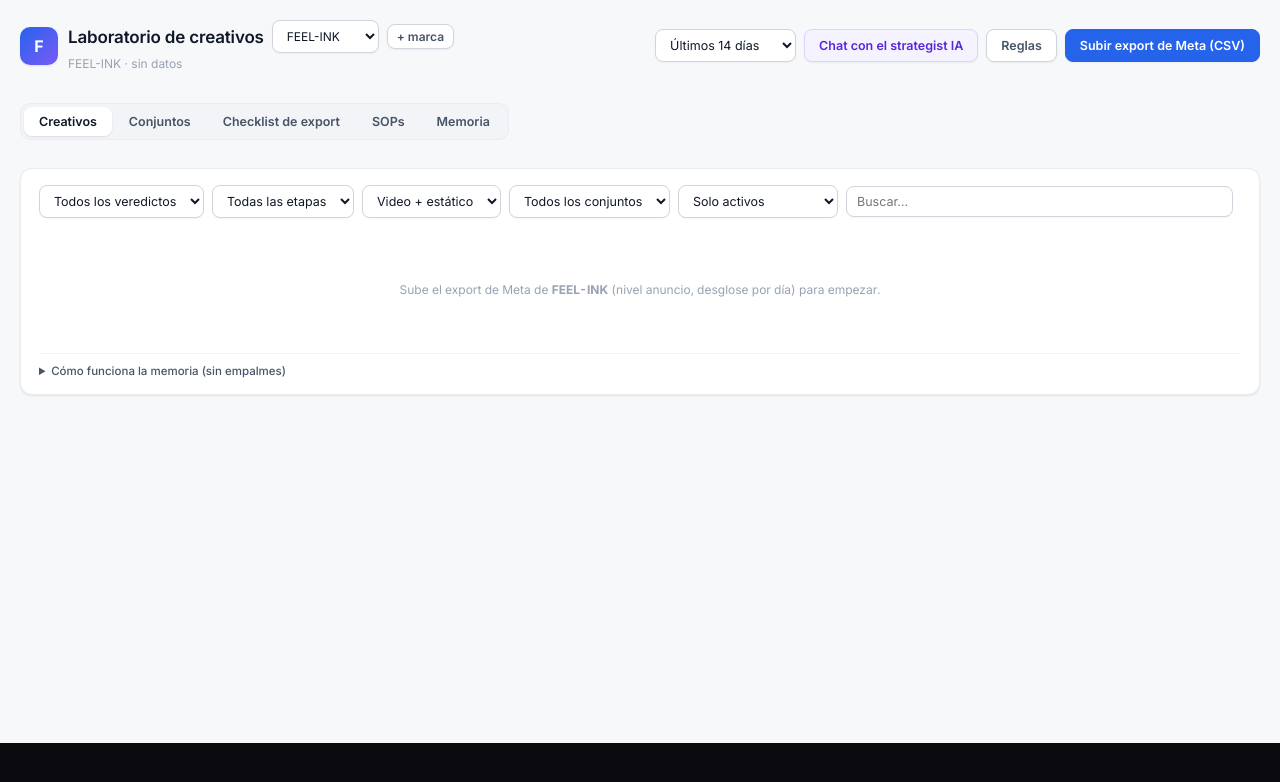
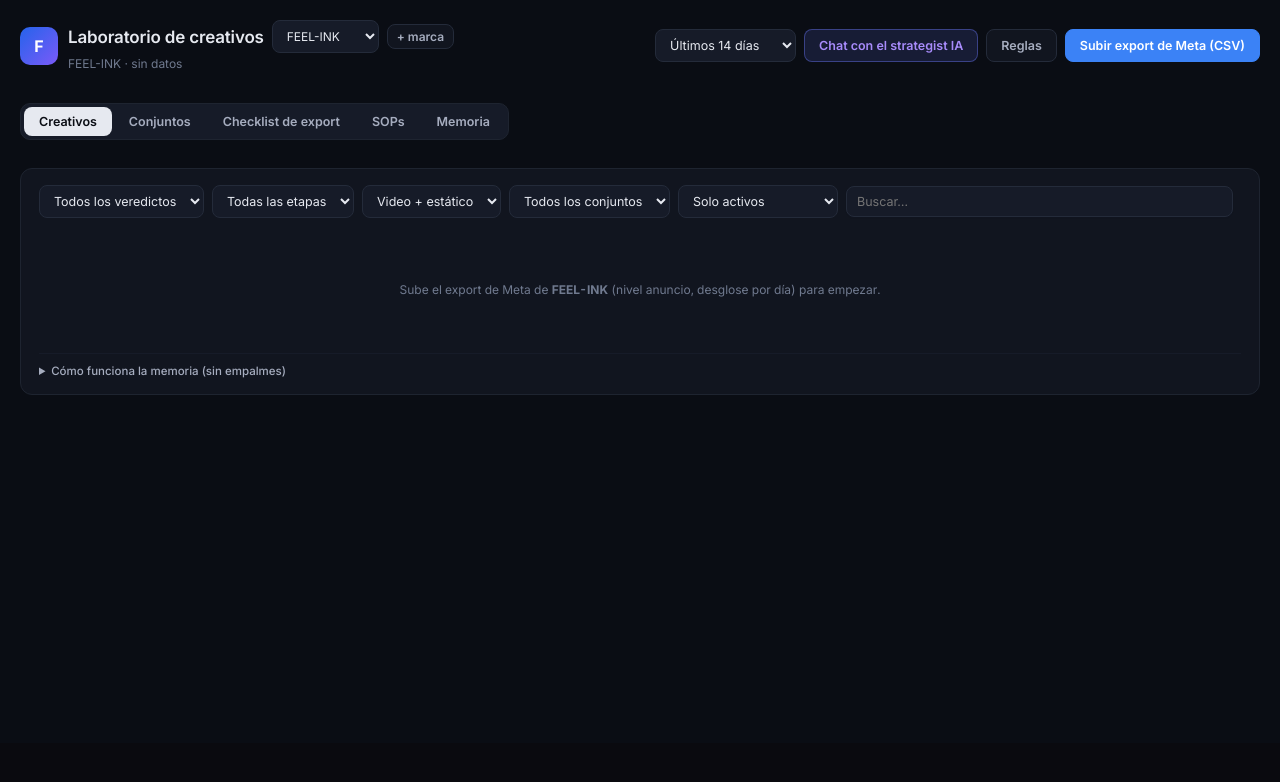
Before and after one commit to lalocmtz/addissector, a Next.js app: page /app/conjuntos in a window 1280 px wide. Shown: the top 782 px of the page. Built offline with nearby package versions, Linux system fonts and the light colour scheme.

Commit message:
Update page.tsx

```diff
--- a/src/app/app/conjuntos/page.tsx
+++ b/src/app/app/conjuntos/page.tsx
@@ -1,5 +1,5 @@
 'use client';
 
 export default function ConjuntosPage() {
-  return <iframe src="/studio-lab.html" title="Analisis de Meta" style={{ width: '100%', height: 'calc(100vh - 57px)', border: 0, background: '#F7F8FA' }} />;
+  return <iframe src="/analisis-meta.html" title="Analisis de Meta" style={{ width: '100%', height: 'calc(100vh - 57px)', border: 0, background: '#0A0D14' }} />;
 }
```
